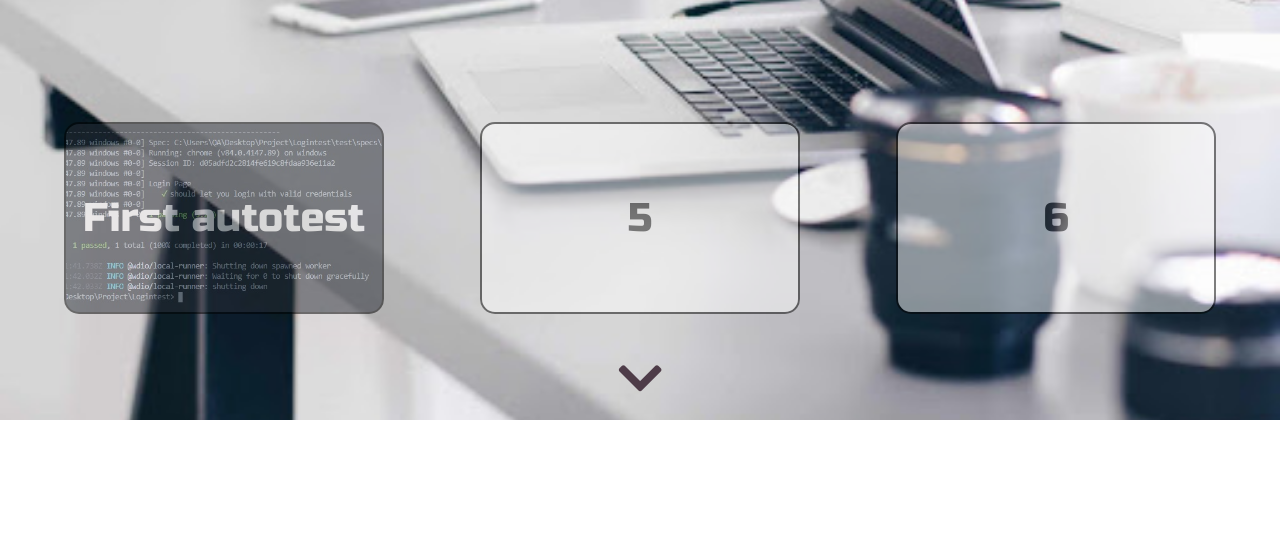
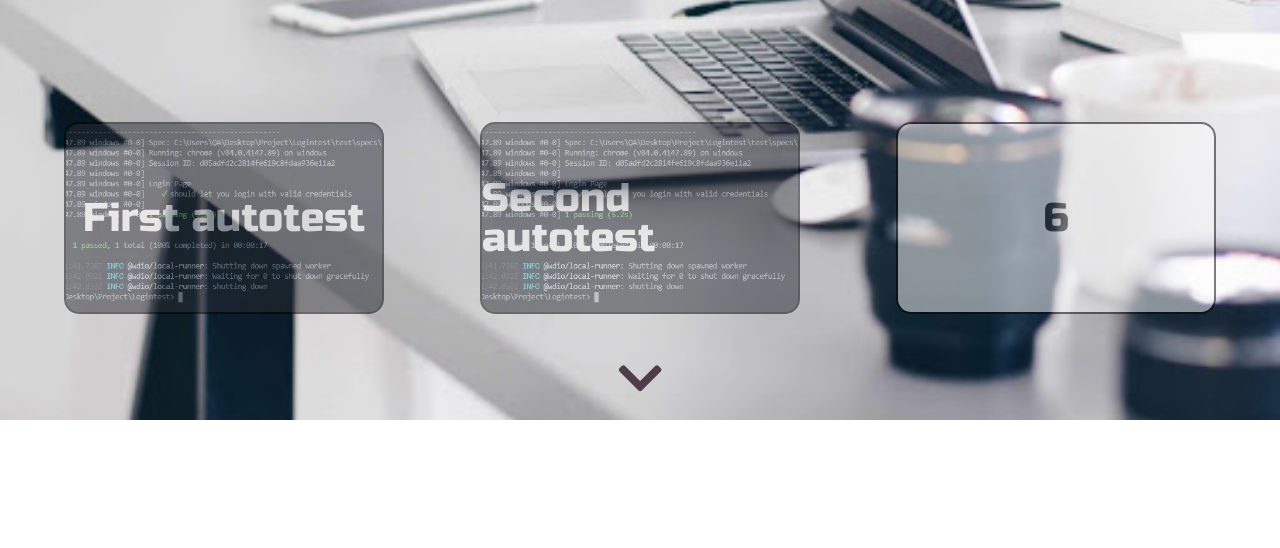
Before and after one commit to Tetyana-hr/Tetyana-hr.github.io, a plain HTML site: page index.html in a window 1280 px wide. Shown: the part 1980-2528 px from the top of the page. Drawn offline with Linux system fonts and the light colour scheme.

Commit message:
add new test

```diff
--- a/index.html
+++ b/index.html
@@ -65,7 +65,7 @@
         <a href="#home" class="works-box lending-box">Lendingpage</a>
         <a href="./tetris/index.html" class="works-box tetris-box" target="_blank">Tetris</a>
         <a href="https://github.com/Tetyana-hr/logintest" class="works-box test-box" target="_blank">First autotest</a>
-        <div class="works-box">5</div>
+        <a href="https://github.com/Tetyana-hr/tests-for-github" class="works-box test-box" target="_blank">Second autotest</a>
         <div class="works-box">6</div>
         <a href="#contact" class="home-arrow">
             <i class="fas fa-chevron-down"></i>
```
